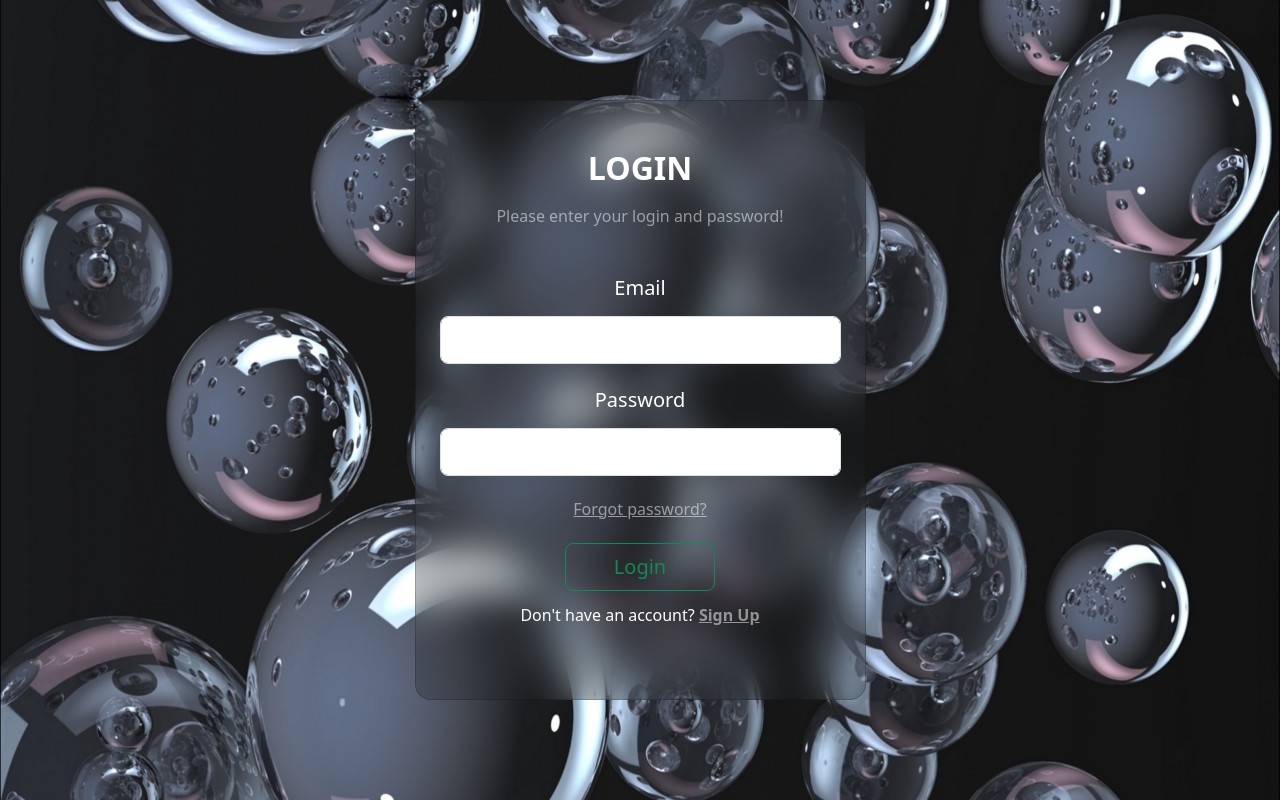
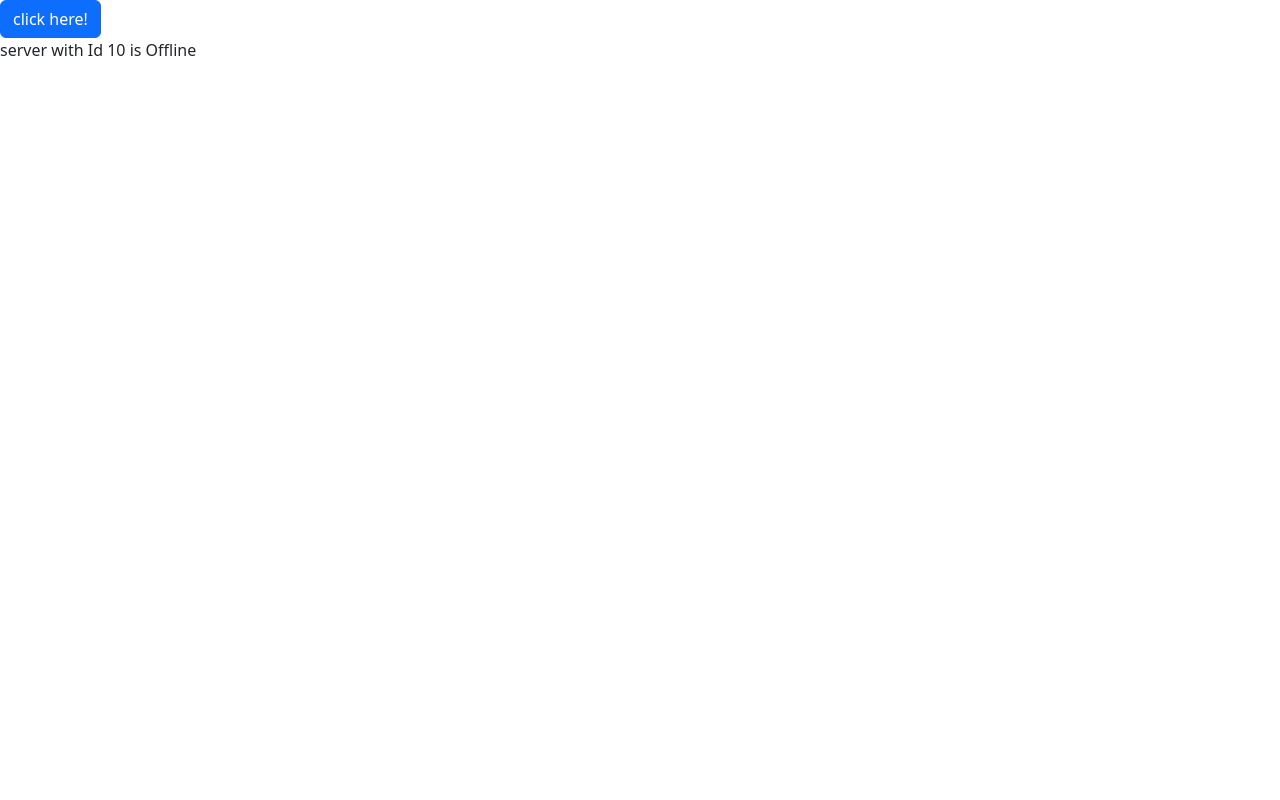
Before and after one commit to vijayczr/Angular_demo, an Angular app: page / in a window 1280 px wide. Built offline with nearby package versions, Linux system fonts and the light colour scheme.

Commit message:
new testign component

```diff
--- a/src/app/app.component.html
+++ b/src/app/app.component.html
@@ -1,2 +1,2 @@
 
-    <app-login></app-login>
+    <app-testing></app-testing>
--- a/src/app/app.module.ts
+++ b/src/app/app.module.ts
@@ -4,11 +4,13 @@ import { AppRoutingModule } from './app-routing.module';
 import { AppComponent } from './app.component';
 import { LoginComponent } from './login/login.component';
 import { FormsModule } from '@angular/forms';
+import { TestingComponent } from './testing/testing.component';
 
 @NgModule({
   declarations: [
     AppComponent,
-    LoginComponent
+    LoginComponent,
+    TestingComponent
   ],
   imports: [
     BrowserModule,
--- /dev/null
+++ b/src/app/testing/testing.component.html
@@ -0,0 +1,3 @@
+
+<button class="btn btn-primary">click here!</button>
+<p>server with Id {{serverId}} is {{getserverstatus()}}</p>
--- /dev/null
+++ b/src/app/testing/testing.component.ts
@@ -0,0 +1,17 @@
+import { Component } from '@angular/core';
+
+@Component({
+  selector: 'app-testing',
+  templateUrl: './testing.component.html',
+  styleUrls: ['./testing.component.css']
+})
+export class TestingComponent {
+
+  serverId : number = 10;
+  serveStatus : string = "Offline";
+
+  getserverstatus(){
+    return this.serveStatus;
+  }
+
+}
```
Also changed, not shown: src/app/testing/testing.component.css (added), 1 other file (tests, documents, lock files or other folders).
